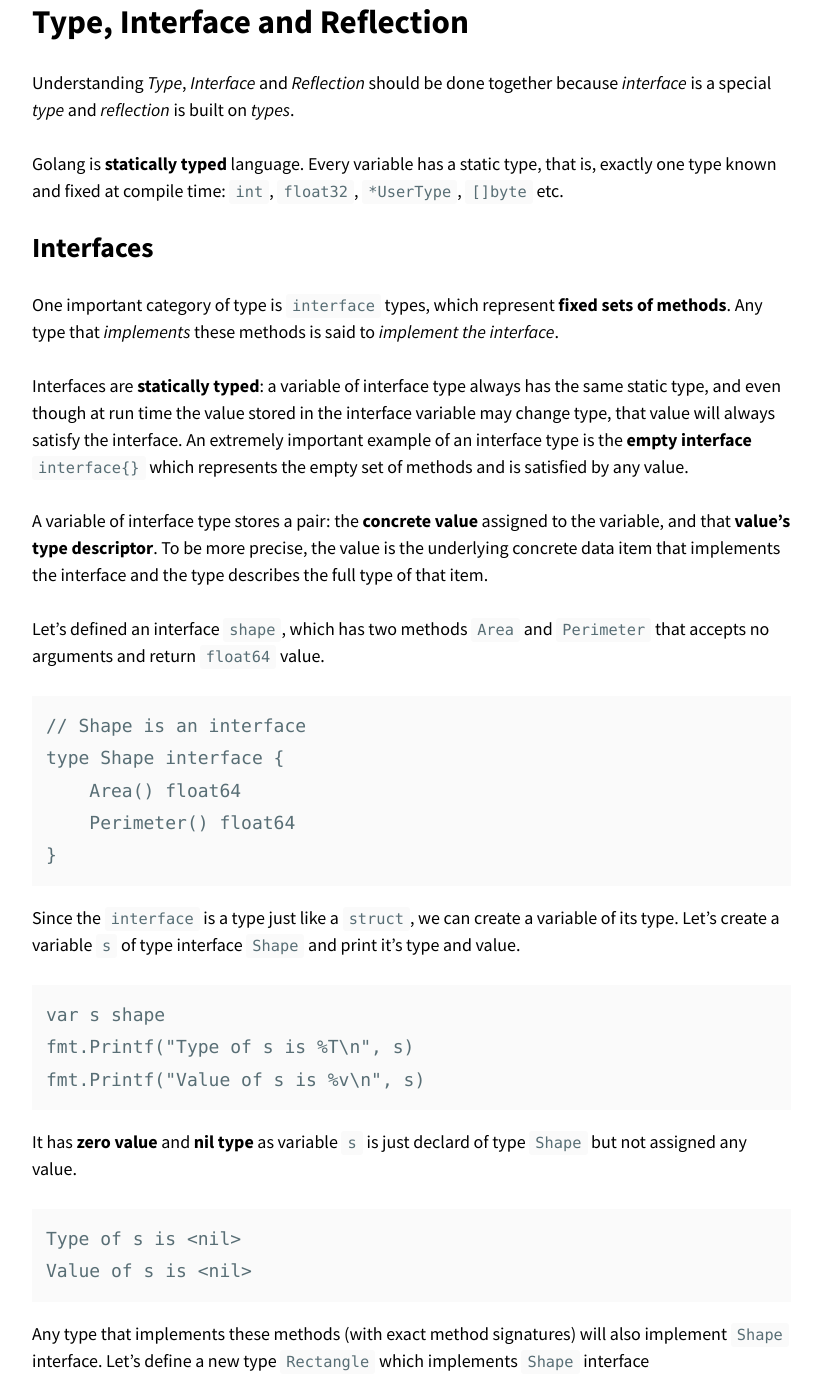
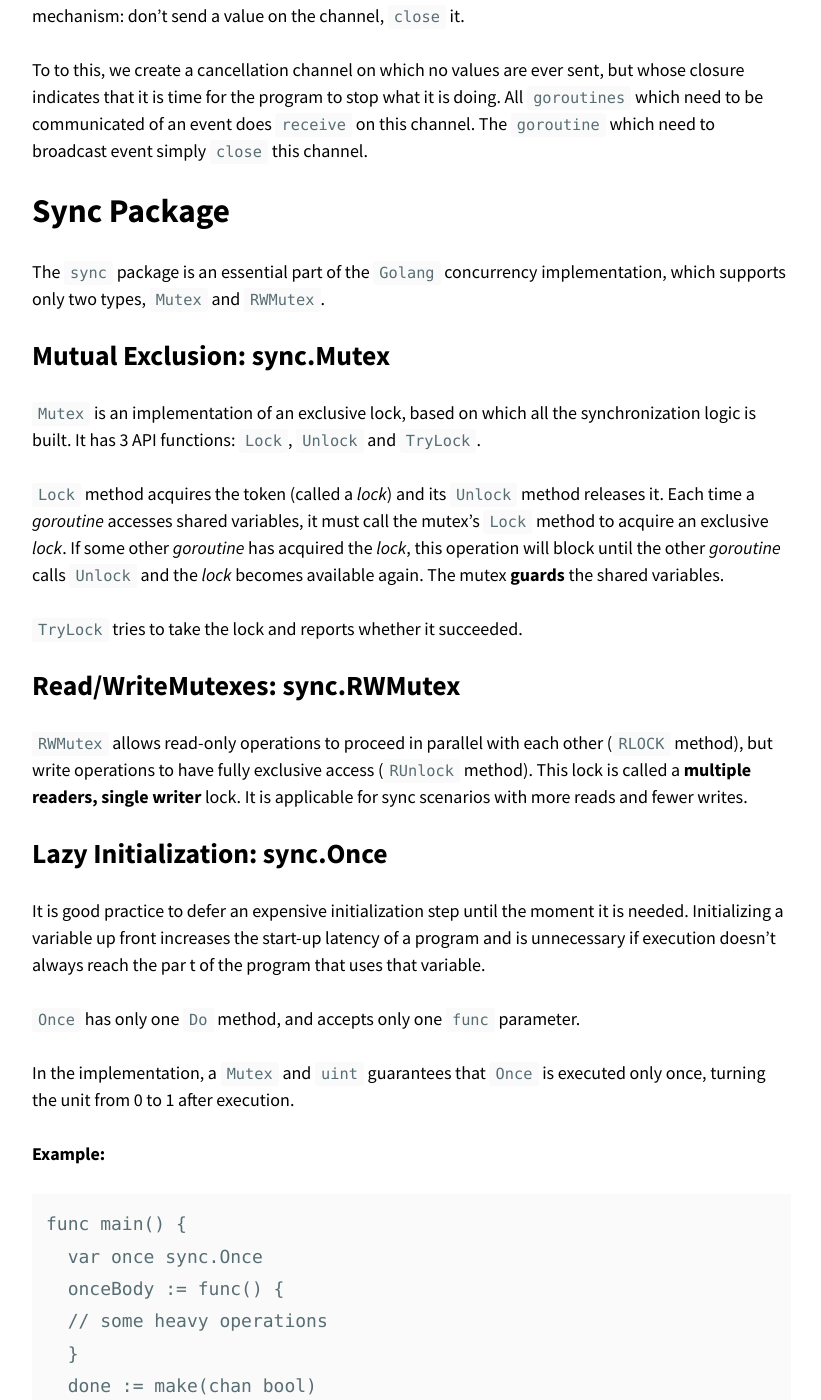
Before and after one commit to manoj-gupta/manoj-gupta.github.io, a Jekyll site: the page built from _posts/2022-12-17-Golang-Notes.md, in a window 1280 px wide and 1400 px high, scrolled down 5656 px. Shown: the whole window, without its empty margins (343-1164 px from the left). Built offline with Jekyll 4.4.1, drawn with Linux system fonts in a browser that asks for light colours; nearby versions of some CDN libraries; some of the changed text lies outside the part shown.

Commit message:
Add Sync Package

````diff
--- a/_posts/2022-12-17-Golang-Notes.md
+++ b/_posts/2022-12-17-Golang-Notes.md
@@ -119,6 +119,115 @@ goroutines can see it as it occurs and can later see that it has occurred.
 As we know, after a channel has been closed and drained of all sent values, subsequent receive operations proceed immediately, yielding zero values. We can exploit this to create a broadcast mechanism: don’t send a value on the channel, `close` it.
 
 To to this, we create a cancellation channel on which no values are ever sent, but whose closure indicates that it is time for the program to stop what it is doing. All `goroutines` which need to be communicated of an event does `receive` on this channel. The `goroutine` which need to broadcast event simply `close` this channel.
+
+# Sync Package
+
+The `sync` package is an essential part of the `Golang` concurrency implementation, which supports only two types, `Mutex` and `RWMutex`.
+
+## Mutual Exclusion: sync.Mutex
+
+ `Mutex` is an implementation of an exclusive lock, based on which all the synchronization logic is built. It has 3 API functions: `Lock`, `Unlock` and `TryLock`.
+
+`Lock` method acquires the token (called a *lock*) and its `Unlock` method releases it. Each time a *goroutine* accesses shared variables, it must call the mutex’s `Lock` method to acquire an exclusive *lock*. If some other *goroutine* has acquired the *lock*, this operation will block until the other *goroutine* calls `Unlock` and the *lock* becomes available again. The mutex **guards** the shared variables.
+
+`TryLock` tries to take the lock and reports whether it succeeded.
+
+## Read/WriteMutexes: sync.RWMutex
+
+`RWMutex` allows read-only operations to proceed in parallel with each other (`RLOCK` method), but write operations to have fully exclusive access (`RUnlock` method). This lock is called a **multiple readers, single writer** lock. It is applicable for sync scenarios with more reads and fewer writes.
+
+## Lazy Initialization: sync.Once
+It is good practice to defer an expensive initialization step until the moment it is needed. Initializing a variable up front increases the start-up latency of a program and is unnecessary if execution doesn’t always reach the par t of the program that uses that variable.
+
+`Once` has only one `Do` method, and accepts only one `func` parameter.
+
+In the implementation, a `Mutex` and `uint` guarantees that `Once` is executed only once, turning the unit from 0 to 1 after execution.
+
+**Example:**
+
+```
+func main() {
+  var once sync.Once
+  onceBody := func() {
+  // some heavy operations
+  }
+  done := make(chan bool)
+  for i := 0; i < 10; i++ {
+    go func() {
+    once.Do(onceBody) // onceBody will only be called once.
+    done <- true
+    }()
+  }
+  for i := 0; i < 10; i++ {
+    <-done
+  }
+}
+```
+
+## Wait for Others: sync.WaitGroup
+
+`WaitGroup` allows one or more `goroutines` to be *blocked* by a set of executing `groutinues`. It provides three methods:
+
+* `Add` adds delta sync-waiting goroutines.
+* `Done` reduces 1 from the counter after a goroutine finishes executing.
+* `Wait`  implemented through an infinite `for` loop internally, exit upon the counter returns to 0, enabling the blocked goroutine to continue executing.
+
+A typical `WaitGroup` usage is as follows:
+```
+wg := &sync.WaitGroup{}
+for i := 0; i < n; i++ {  // executing goroutines for which main goroutine want to wait
+wg.Add(1) // Add one for each goroutine
+go func() {
+  // execute logic
+  wg.Done()  // declare finished
+}()
+}
+wg.Wait()  // main goroutine is blocked till all goroutines finishes
+```
+
+## Sync.Pool
+
+`Pool` purpose is to cache allocated but unused items for later reuse, relieving pressure on the garbage collector. That is, it makes it easy to build efficient, thread-safe free lists.
+
+It can save memory overhead and reduce GC pressure in some cases.
+
+* `Get` gets an object from the `Pool` with a *key*.
+* `Put` puts a *key* and an object into `Pool`.
+
+**Example:**
+
+For scenarios with a large number of calls to the Log method, we obtain a Buffer from Pool and put it back to reduce the creation of Buffer.
+
+```
+var bufPool = sync.Pool{
+  New: func() any {
+  return new(bytes.Buffer)
+  },
+}
+func Log(w io.Writer, key, val string) {
+  b := bufPool.Get().(*bytes.Buffer)
+  b.Reset()
+  // Replace this with time.Now() in a real logger.
+  b.WriteString(timeNow().UTC().Format(time.RFC3339))
+  b.WriteByte(' ')
+  b.WriteString(key)
+  b.WriteByte('=')
+  b.WriteString(val)
+  w.Write(b.Bytes())
+  bufPool.Put(b)
+}
+
+```
+
+## Sync.Map
+
+`Map` is a Concurrent Map implementation. The two most common suitable scenarios are:
+
+* When the entry for a given key is only ever written once but read many times, as in caches that only grow.
+* When multiple goroutines read, write, and overwrite entries for disjoint sets of keys.
+
+Generally, `sync.Map` is more efficient than the synchronous map implemented by `map` + `RWMutex`.
+
 
 # Type, Interface and Reflection
 
````
